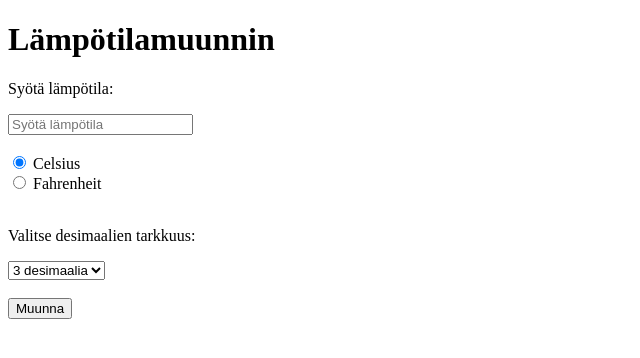
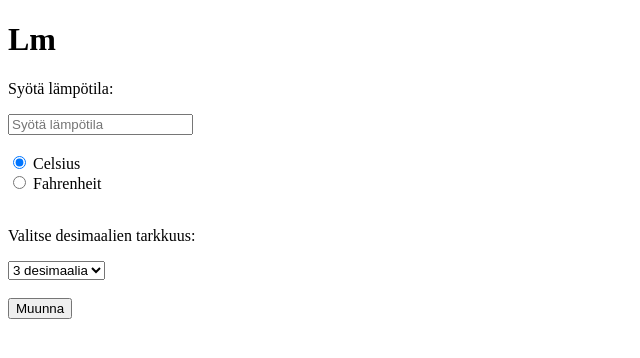
Before and after one commit to eetusva/JavaScript-L-mp-tilamuunnin, a plain HTML site: page index.html in a window 1280 px wide. Shown: the whole page, without its empty margins (0-640 px from the left). Drawn offline with Linux system fonts and the light colour scheme.

Commit message:
Update index.html

```diff
--- a/index.html
+++ b/index.html
@@ -5,7 +5,7 @@
 	<title>Lämpötilamuunnin</title>
 </head>
 <body>
-	<h1>Lämpötilamuunnin</h1>
+	<h1>Lm</h1>
 	<p>Syötä lämpötila:</p>
 	<input type="text" id="input" placeholder="Syötä lämpötila">
 	<br><br>
```
